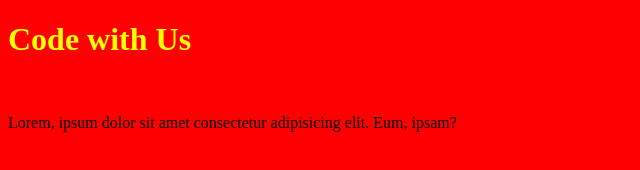
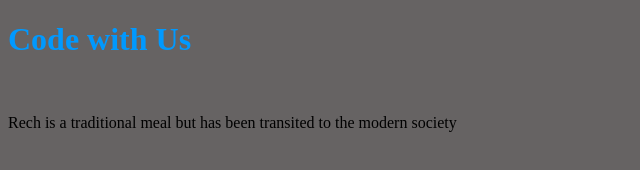
Before and after one commit to TechDanny/git, a plain HTML site: page index.html in a window 1280 px wide. Shown: the whole page, without its empty margins (0-640 px from the left). Drawn offline with Linux system fonts and the light colour scheme.

Commit message:
Modified the css and html file

```diff
--- a/index.html
+++ b/index.html
@@ -9,7 +9,7 @@
 <body>
     <h1>Code with Us</h1>
     <br>
-    <p>Lorem, ipsum dolor sit amet consectetur adipisicing elit. Eum, ipsam?</p>
+    <p>Rech is a traditional meal but has been transited to the modern society </p>
 
 </body>
 </html>
--- a/style.css
+++ b/style.css
@@ -1,6 +1,6 @@
 body {
-    background-color: red;
+    background-color: rgb(102, 99, 99);
 }
 h1 {
-    color: yellow;
+    color: rgb(0, 153, 255);
 }
```
